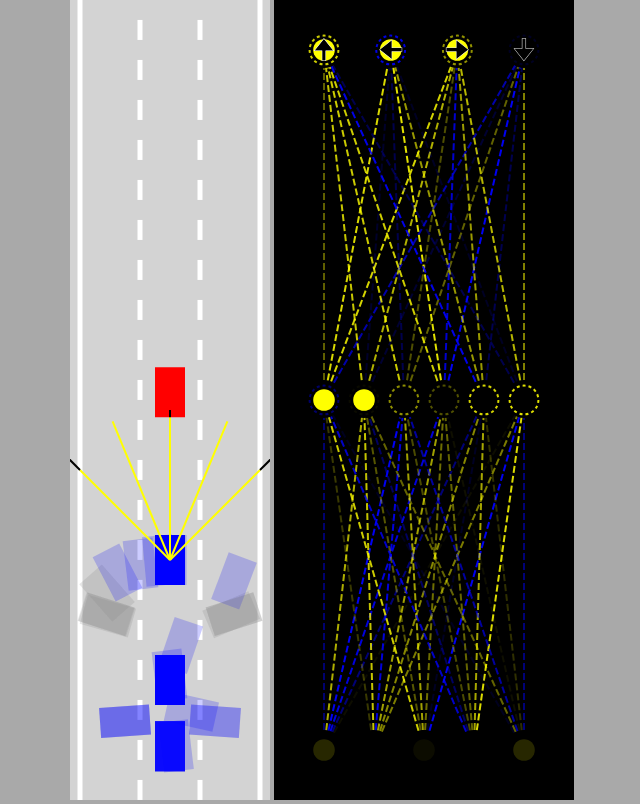
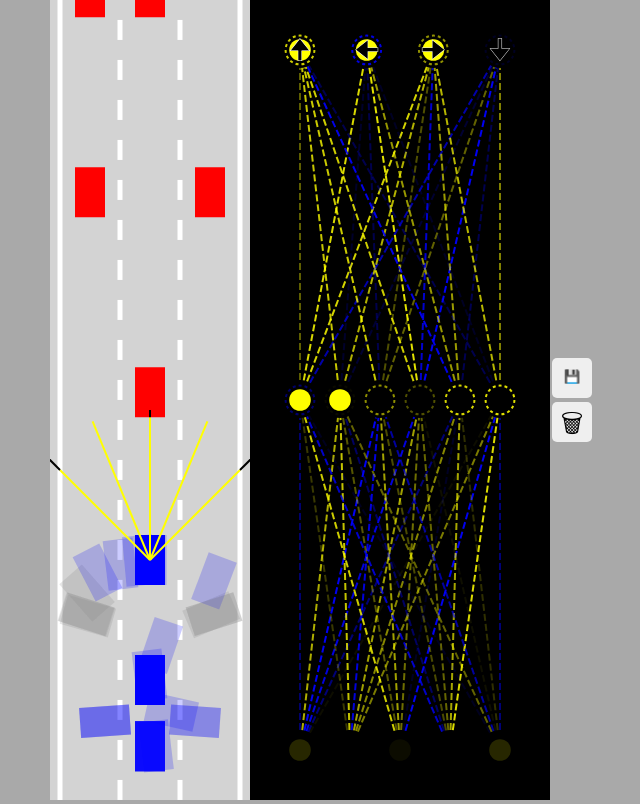
Before and after one commit to TheDesignerGit/self-driving-car, a plain HTML site: page index.html in a window 1280 px wide. Shown: the whole page, without its empty margins (318-958 px from the left). Drawn offline with Linux system fonts and the light colour scheme; animation ran at ten frames a second.

Commit message:
implemented localStorage and genetic algorithm

```diff
--- a/car.js
+++ b/car.js
@@ -37,7 +37,7 @@ class Car {
                 s => s == null ? 0 : 1-s.offset
             )
             const outputs = NeuralNetwork.feedForward(offsets, this.brain)
-            console.log(outputs)
+            // console.log(outputs)
             if(this.useBrain){
                 this.controls.forward = outputs[0]
                 this.controls.left = outputs[1]
--- a/index.html
+++ b/index.html
@@ -9,6 +9,10 @@
     <body>
         <canvas id="carCanvas"></canvas>
         <canvas id="networkCanvas"></canvas>
+        <div id="verticalButtons">
+            <button onclick="save()">💾</button>
+            <button onclick="discardSave()">🗑</button>
+        </div>
         <script src="network.js"></script>
         <script src="visualiser.js"></script>
         <script src="sensor.js"></script>
--- a/main.js
+++ b/main.js
@@ -11,11 +11,41 @@ const road = new Road(carCanvas.width/2, carCanvas.width*0.9)
 // const car = new Car(road.getLaneCenter(1),100,30,50, "AI")        // 1st arg = which lane to start on
 const N = 100                                    //   number of cars to generate
 const cars = generateCars(N)
+const mutationRate = 0.1
+let bestCar = cars[0]
+if(localStorage.getItem('bestBrain')) {                 // load the previously saved bestCar
+    for(let i=0; i<cars.length; i++) {
+        cars[i].brain = JSON.parse(localStorage.getItem('bestBrain'))
+        if(i!=0){
+            NeuralNetwork.mutate(cars[i].brain, mutationRate)
+        }
+    }
+}
+
 const traffic = [
-    new Car(road.getLaneCenter(1), -100, 30, 50, "DUMMY", 2)
+    new Car(road.getLaneCenter(1), -100, 30, 50, "DUMMY", 2),
+    new Car(road.getLaneCenter(0), -300, 30, 50, "DUMMY", 2),
+    new Car(road.getLaneCenter(3), -300, 30, 50, "DUMMY", 2),
+    new Car(road.getLaneCenter(0), -500, 30, 50, "DUMMY", 2),
+    new Car(road.getLaneCenter(1), -500, 30, 50, "DUMMY", 2),
+    new Car(road.getLaneCenter(1), -700, 30, 50, "DUMMY", 2),
+    new Car(road.getLaneCenter(2), -700, 30, 50, "DUMMY", 2),
+    new Car(road.getLaneCenter(0), -900, 30, 50, "DUMMY", 2),
+    new Car(road.getLaneCenter(3), -900, 30, 50, "DUMMY", 2),
+    new Car(road.getLaneCenter(1), -1100, 30, 50, "DUMMY", 2),
+    new Car(road.getLaneCenter(2), -1100, 30, 50, "DUMMY", 2)
 ]
 
 animate()
+
+
+function save() {                   // save the best progress
+    localStorage.setItem('bestBrain', JSON.stringify(bestCar.brain))
+}
+
+function discardSave() {
+    localStorage.removeItem('bestBrain')
+}
 
 function generateCars(N){
     const cars = []
@@ -32,7 +62,7 @@ function animate (time) {
     for(let i=0; i<cars.length; i++){
         cars[i].update(road.borders, traffic)
     }
-    const bestCar = cars.find(              // select the car with lowest y-value (moved up the most)
+    bestCar = cars.find(              // select the car with lowest y-value (that's moved up the most)
         c => c.y == Math.min(
             ...cars.map(c => c.y)
         )
--- a/network.js
+++ b/network.js
@@ -21,6 +21,27 @@ class NeuralNetwork {
             )
         }
         return outputs
+    }
+
+    static mutate(network, amount=1){
+        network.levels.forEach(level => {
+            for(let i=0; i<level.biases.length; i++){
+                level.biases[i] = lerp(
+                    level.biases[i],
+                    Math.random()*2-1,
+                    amount
+                )
+            }
+            for(let i=0; i<level.weights.length; i++){
+                for(let j=0; j<level.weights[i].length; j++){
+                    level.weights[i][j] = lerp(
+                        level.weights[i][j],
+                        Math.random()*2-1,
+                        amount
+                    )
+                }
+            }
+        })
     }
 }
 
--- a/style.css
+++ b/style.css
@@ -2,7 +2,33 @@ body {
     margin: 0;
     background: darkgrey;
     overflow: hidden;
-    text-align: center;
+    /* text-align: center; */
+    display: flex;
+    justify-content: center;
+    align-items: center;
+}
+
+
+#verticalButtons {
+    display: flex;
+    flex-direction: column;
+}
+
+#verticalButtons > button {
+    border: none;
+    border-radius: 5px;
+    padding: 3px 5px 7px 5px;
+    margin: 2px;
+    cursor: pointer;
+    width: 40px;
+    height: 40px;
+}
+#verticalButtons > button:hover {
+    background-color: cornflowerblue;
+}
+
+#verticalButtons > button:nth-child(2) {
+    font-size: 25px;
 }
 
 #carCanvas {
```
